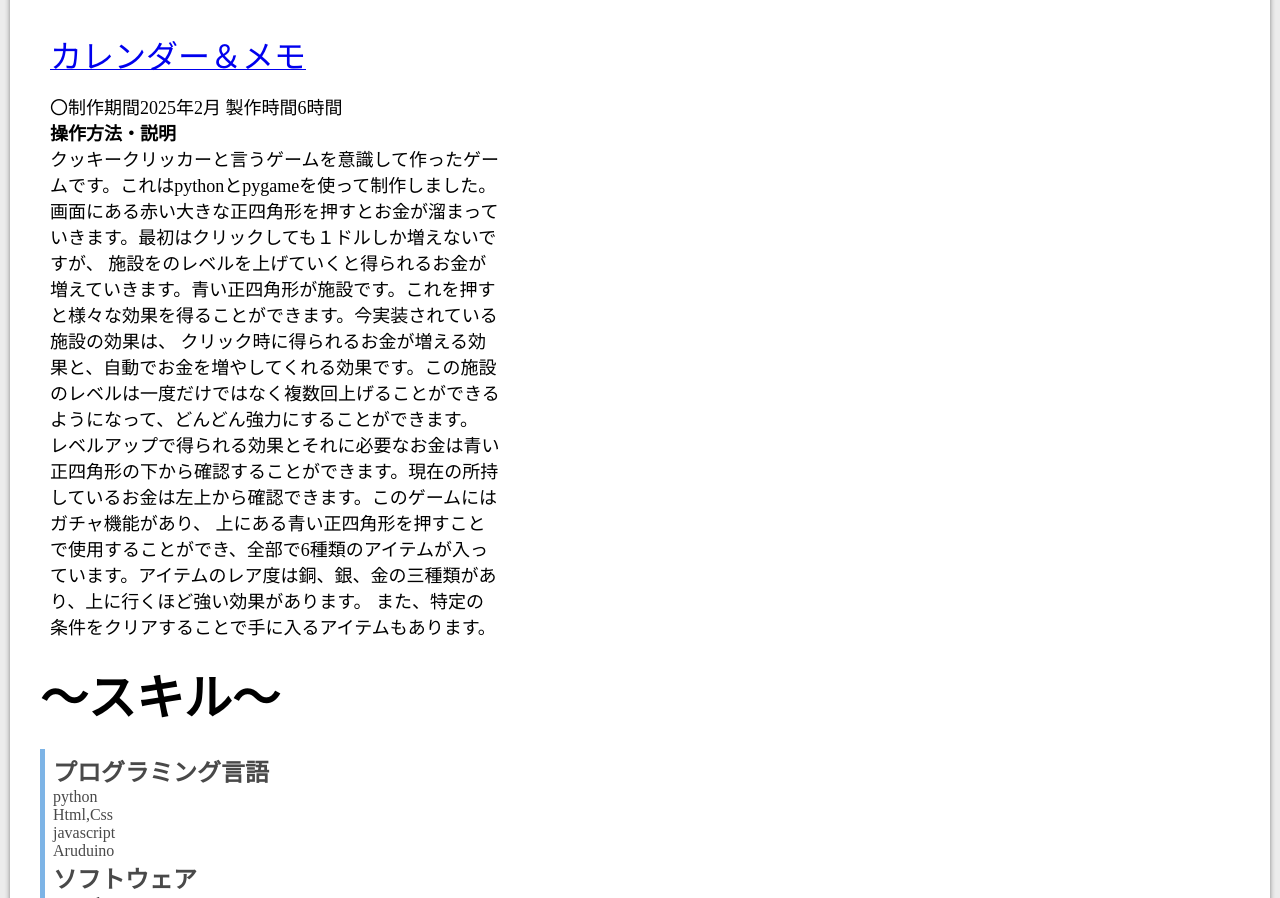
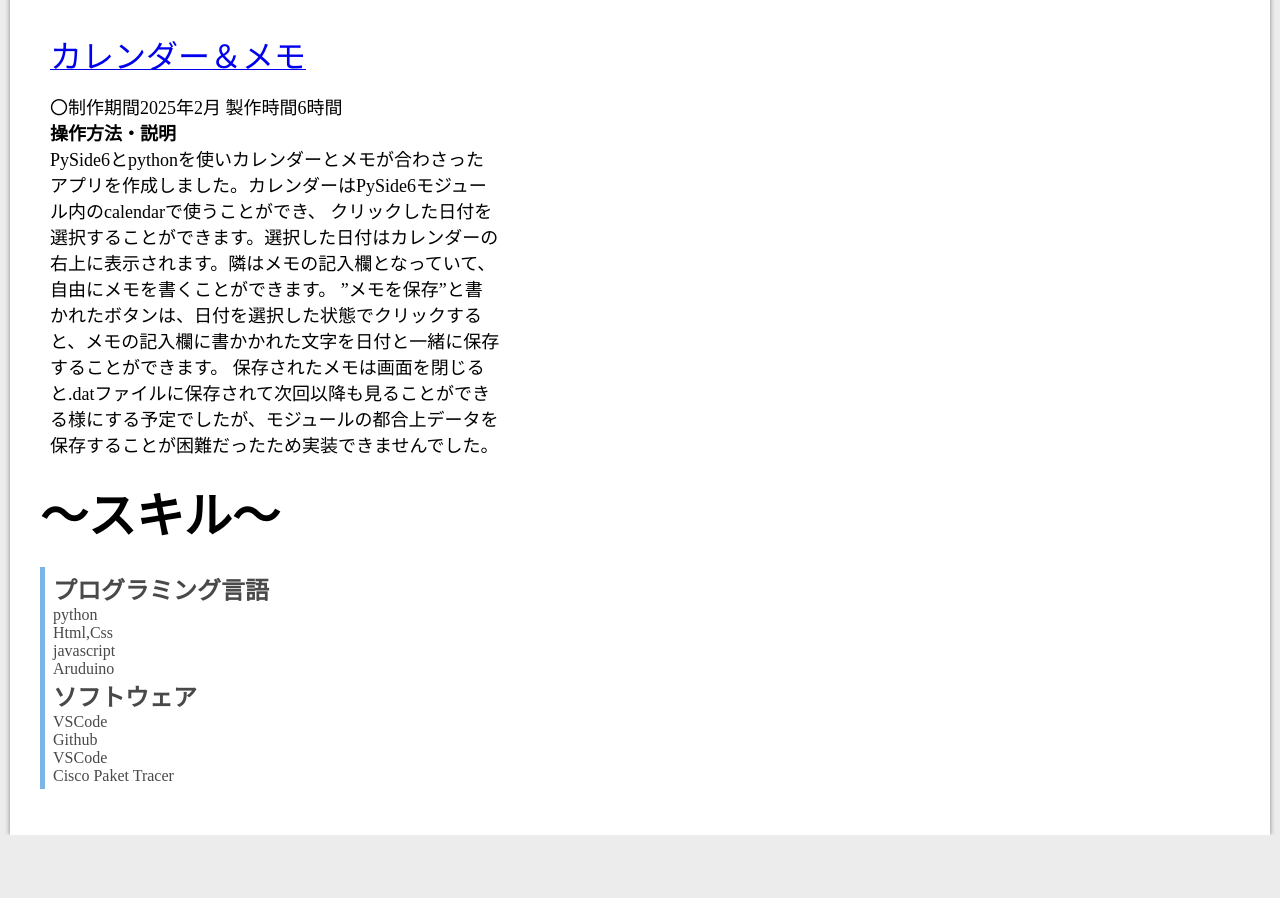
Before and after one commit to arikait0/portfolio_, a plain HTML site: page index.html in a window 1280 px wide. Shown: the part 3326-4224 px from the top of the page. After the commit the page ends 4161 px from the top, so only its background shows below. Drawn offline with nearby package versions, Linux system fonts and the light colour scheme.

Commit message:
secondcomit

```diff
--- a/index.html
+++ b/index.html
@@ -81,13 +81,10 @@
     <div id="s1"><a href="https://github.com/arikait0/pygame.git"><font size="6">カレンダー＆メモ</font></a>
       <p style="width:450px;"><font size="4">〇制作期間2025年2月  製作時間6時間<br>
       <strong size = "8">操作方法・説明</strong><br>
-        クッキークリッカーと言うゲームを意識して作ったゲームです。これはpythonとpygameを使って制作しました。
-        画面にある赤い大きな正四角形を押すとお金が溜まっていきます。最初はクリックしても１ドルしか増えないですが、
-        施設をのレベルを上げていくと得られるお金が増えていきます。青い正四角形が施設です。これを押すと様々な効果を得ることができます。今実装されている施設の効果は、
-        クリック時に得られるお金が増える効果と、自動でお金を増やしてくれる効果です。この施設のレベルは一度だけではなく複数回上げることができるようになって、どんどん強力にすることができます。
-        レベルアップで得られる効果とそれに必要なお金は青い正四角形の下から確認することができます。現在の所持しているお金は左上から確認できます。このゲームにはガチャ機能があり、
-        上にある青い正四角形を押すことで使用することができ、全部で6種類のアイテムが入っています。アイテムのレア度は銅、銀、金の三種類があり、上に行くほど強い効果があります。
-        また、特定の条件をクリアすることで手に入るアイテムもあります。
+        PySide6とpythonを使いカレンダーとメモが合わさったアプリを作成しました。カレンダーはPySide6モジュール内のcalendarで使うことができ、
+        クリックした日付を選択することができます。選択した日付はカレンダーの右上に表示されます。隣はメモの記入欄となっていて、自由にメモを書くことができます。
+        ”メモを保存”と書かれたボタンは、日付を選択した状態でクリックすると、メモの記入欄に書かかれた文字を日付と一緒に保存することができます。
+        保存されたメモは画面を閉じると.datファイルに保存されて次回以降も見ることができる様にする予定でしたが、モジュールの都合上データを保存することが困難だったため実装できませんでした。
 
       </font>
       </p>
```
